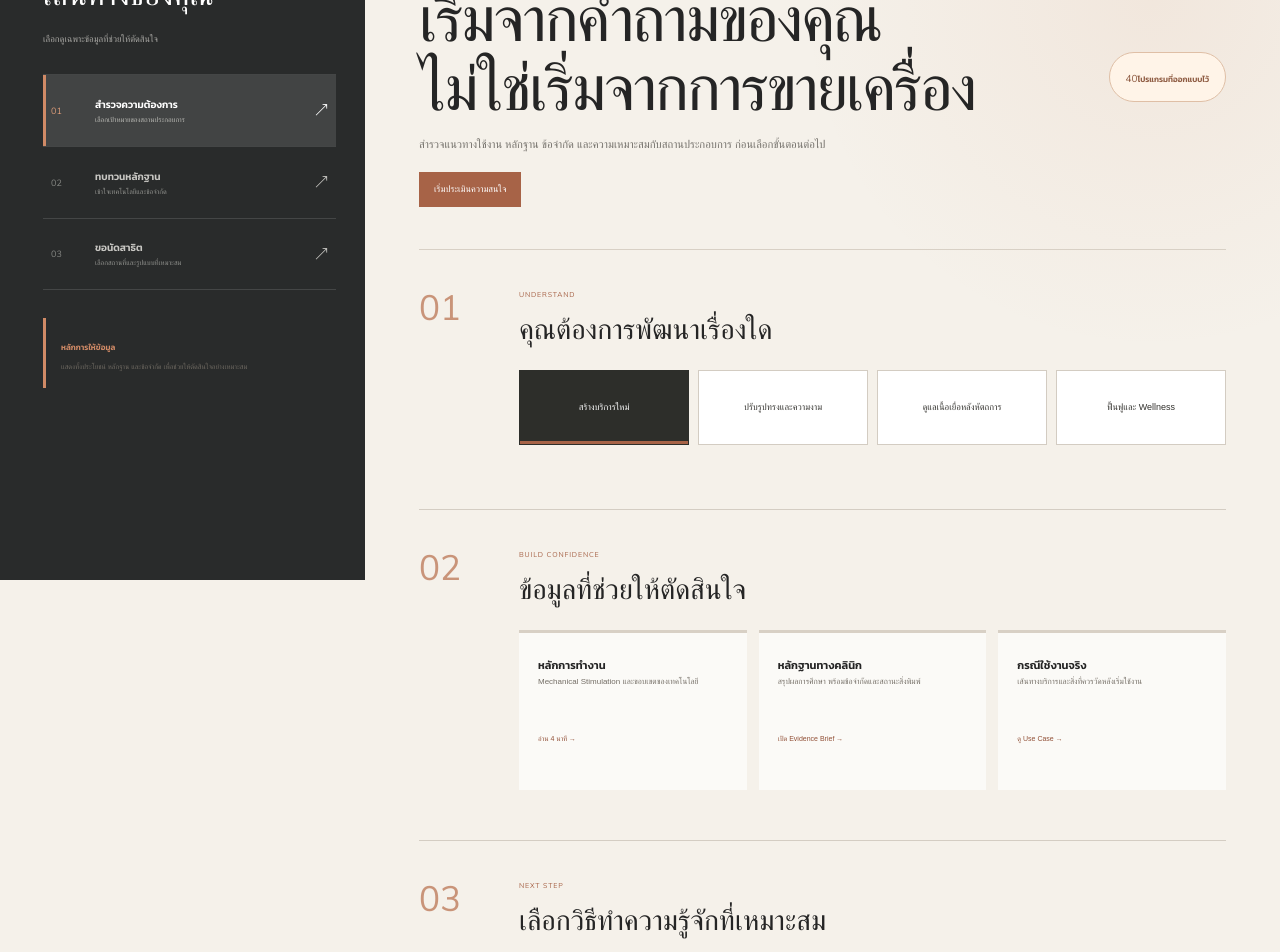
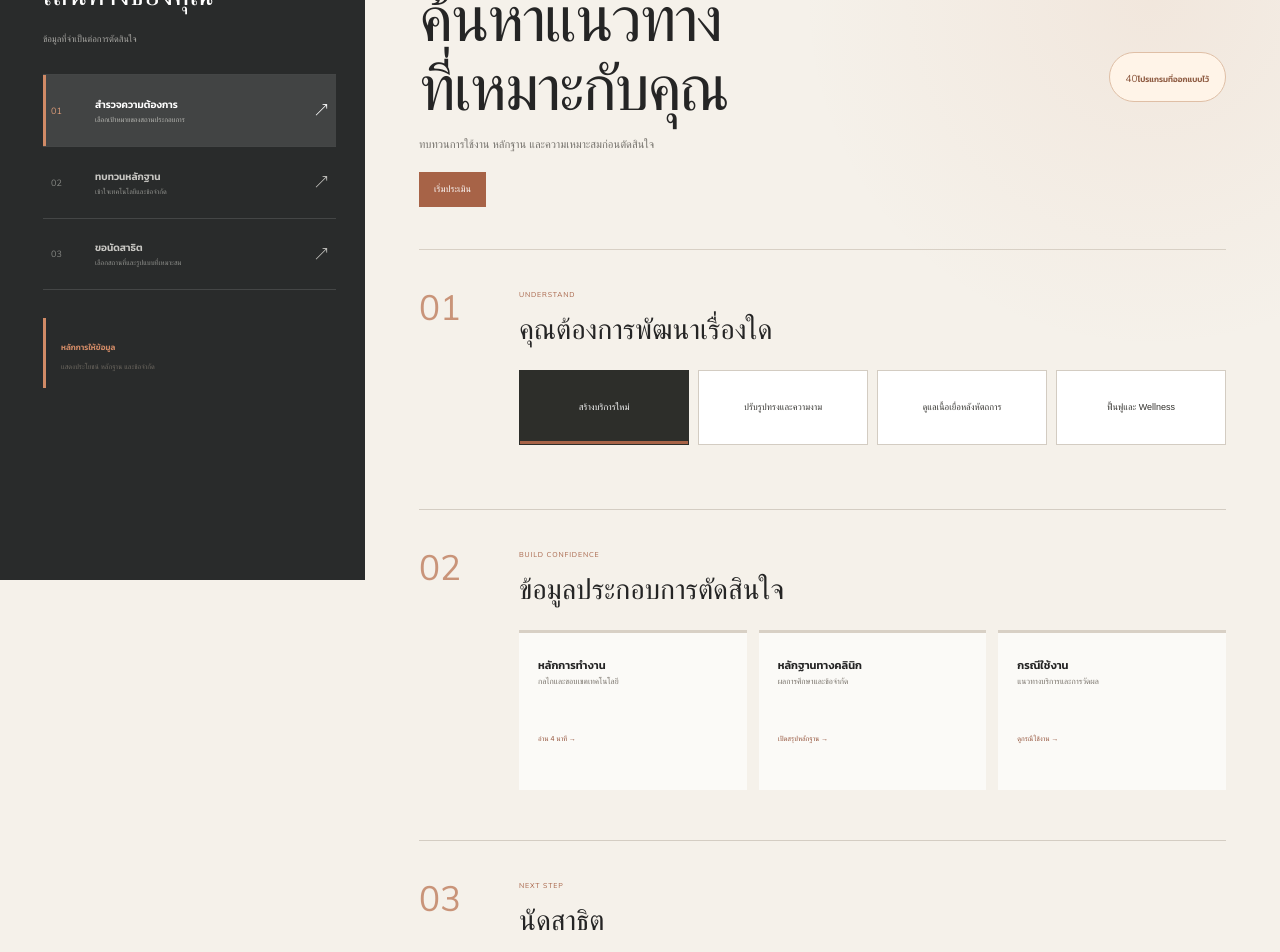
Before and after one commit to naiaromd/bib-platform, a Next.js app: page /explore in a window 1280 px wide. Shown: the part 220-1172 px from the top of the page. Built offline with nearby package versions, Linux system fonts and the light colour scheme; a web font is replaced by a local one.

Commit message:
Tighten portal copy

```diff
--- a/app/explore/page.tsx
+++ b/app/explore/page.tsx
@@ -17,23 +17,23 @@ export default function ExplorePage() {
       <aside className="v2-job-nav">
         <span>CHOOSE YOUR NEXT STEP</span>
         <h2>เส้นทางของคุณ</h2>
-        <p>เลือกดูเฉพาะข้อมูลที่ช่วยให้ตัดสินใจ</p>
+        <p>ข้อมูลที่จำเป็นต่อการตัดสินใจ</p>
         <nav>
           {[["01", "สำรวจความต้องการ", "เลือกเป้าหมายของสถานประกอบการ", "#understand"], ["02", "ทบทวนหลักฐาน", "เข้าใจเทคโนโลยีและข้อจำกัด", "#evidence"], ["03", "ขอนัดสาธิต", "เลือกสถานที่และรูปแบบที่เหมาะสม", "#demo"]].map((item, index) =>
             <a className={index === 0 ? "active" : ""} href={item[3]} key={item[0]}><i>{item[0]}</i><span><b>{item[1]}</b><small>{item[2]}</small></span><em>↗</em></a>
           )}
         </nav>
-        <div className="v2-control-note"><b>หลักการให้ข้อมูล</b><p>แสดงทั้งประโยชน์ หลักฐาน และข้อจำกัด เพื่อช่วยให้ตัดสินใจอย่างเหมาะสม</p></div>
+        <div className="v2-control-note"><b>หลักการให้ข้อมูล</b><p>แสดงประโยชน์ หลักฐาน และข้อจำกัด</p></div>
       </aside>
       <div className="v2-work">
         <section className="v2-explore-hero v2-module-hero">
-          <div><span>สำหรับแพทย์ เจ้าของกิจการ และผู้พัฒนาบริการ</span><h1>เริ่มจากคำถามของคุณ<br />ไม่ใช่เริ่มจากการขายเครื่อง</h1><p>สำรวจแนวทางใช้งาน หลักฐาน ข้อจำกัด และความเหมาะสมกับสถานประกอบการ ก่อนเลือกขั้นตอนต่อไป</p><a href="#understand">เริ่มประเมินความสนใจ</a></div>
+          <div><span>สำหรับแพทย์และเจ้าของกิจการ</span><h1>ค้นหาแนวทาง<br />ที่เหมาะกับคุณ</h1><p>ทบทวนการใช้งาน หลักฐาน และความเหมาะสมก่อนตัดสินใจ</p><a href="#understand">เริ่มประเมิน</a></div>
           <aside><i>40</i><b>โปรแกรมที่ออกแบบไว้</b><p>ระบบจะแสดงเฉพาะข้อมูลที่เกี่ยวข้องกับเป้าหมายและบทบาทของคุณ</p></aside>
         </section>
     <section className="v2-public-flow" id="journey">
       <article id="understand"><i>01</i><span>UNDERSTAND</span><h2>คุณต้องการพัฒนาเรื่องใด</h2><div className="v2-choice-grid">{["สร้างบริการใหม่", "ปรับรูปทรงและความงาม", "ดูแลเนื้อเยื่อหลังหัตถการ", "ฟื้นฟูและ Wellness"].map((item) => <button className={goal === item ? "active" : ""} onClick={() => setGoal(item)} key={item}>{item}</button>)}</div></article>
-      <article id="evidence"><i>02</i><span>BUILD CONFIDENCE</span><h2>ข้อมูลที่ช่วยให้ตัดสินใจ</h2><div className="v2-evidence-cards"><section><b>หลักการทำงาน</b><p>Mechanical Stimulation และขอบเขตของเทคโนโลยี</p><em>อ่าน 4 นาที →</em></section><section><b>หลักฐานทางคลินิก</b><p>สรุปผลการศึกษา พร้อมข้อจำกัดและสถานะสิ่งพิมพ์</p><em>เปิด Evidence Brief →</em></section><section><b>กรณีใช้งานจริง</b><p>เส้นทางบริการและสิ่งที่ควรวัดหลังเริ่มใช้งาน</p><em>ดู Use Case →</em></section></div></article>
-      <article id="demo"><i>03</i><span>NEXT STEP</span><h2>เลือกวิธีทำความรู้จักที่เหมาะสม</h2><div className="v2-demo-select"><label><input type="radio" checked={demo === "BIB Experience Center"} onChange={() => setDemo("BIB Experience Center")} /><span><b>ทดลองที่ BIB Experience Center</b><small>เหมาะสำหรับการทดลองครั้งแรก และไม่ต้องประเมินค่าเดินทาง</small></span></label><label><input type="radio" checked={demo === "On-site"} onChange={() => setDemo("On-site")} /><span><b>ขอประเมินการสาธิตที่สถานประกอบการ</b><small>ทีมงานจะตรวจความพร้อม ผู้ตัดสินใจ และเป้าหมายก่อนยืนยัน</small></span></label></div><button className="v2-primary" onClick={() => setSubmitted(true)}>ส่งความสนใจและขอนัดหมาย</button>{submitted && <p className="v2-success">✓ รับข้อมูลแล้ว ทีม BIB จะส่งชุดข้อมูลสำหรับ “{goal}” และยืนยันรูปแบบ {demo}</p>}</article>
+      <article id="evidence"><i>02</i><span>BUILD CONFIDENCE</span><h2>ข้อมูลประกอบการตัดสินใจ</h2><div className="v2-evidence-cards"><section><b>หลักการทำงาน</b><p>กลไกและขอบเขตเทคโนโลยี</p><em>อ่าน 4 นาที →</em></section><section><b>หลักฐานทางคลินิก</b><p>ผลการศึกษาและข้อจำกัด</p><em>เปิดสรุปหลักฐาน →</em></section><section><b>กรณีใช้งาน</b><p>แนวทางบริการและการวัดผล</p><em>ดูกรณีใช้งาน →</em></section></div></article>
+      <article id="demo"><i>03</i><span>NEXT STEP</span><h2>นัดสาธิต</h2><div className="v2-demo-select"><label><input type="radio" checked={demo === "BIB Experience Center"} onChange={() => setDemo("BIB Experience Center")} /><span><b>ทดลองที่ BIB</b><small>เหมาะสำหรับการทดลองครั้งแรก</small></span></label><label><input type="radio" checked={demo === "On-site"} onChange={() => setDemo("On-site")} /><span><b>สาธิตที่สถานประกอบการ</b><small>ประเมินความพร้อมก่อนยืนยัน</small></span></label></div><button className="v2-primary" onClick={() => setSubmitted(true)}>ขอนัดหมาย</button>{submitted && <p className="v2-success">✓ รับข้อมูลแล้ว ทีม BIB จะติดต่อเพื่อยืนยันนัด</p>}</article>
     </section>
       </div>
     </section>
```
Also changed, not shown: app/client/page.tsx (+4 -4 lines), app/platform/page.tsx (+7 -7 lines).
